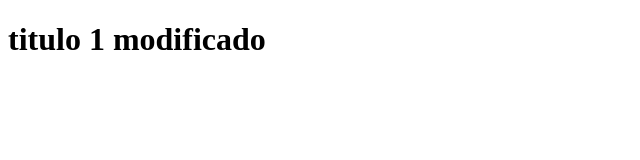
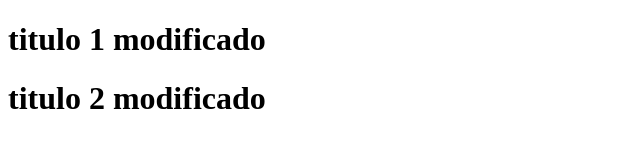
Before and after one commit to davidbaosr/proyect1, a plain HTML site: page index.html in a window 1280 px wide. Shown: the whole page, without its empty margins (0-640 px from the left). Drawn offline with Linux system fonts and the light colour scheme.

Commit message:
subida 3

```diff
--- a/index.html
+++ b/index.html
@@ -8,5 +8,6 @@
 </head>
 <body>
     <h1>titulo 1 modificado</h1>
+    <h1>titulo 2 modificado</h1>
 </body>
 </html>
```
